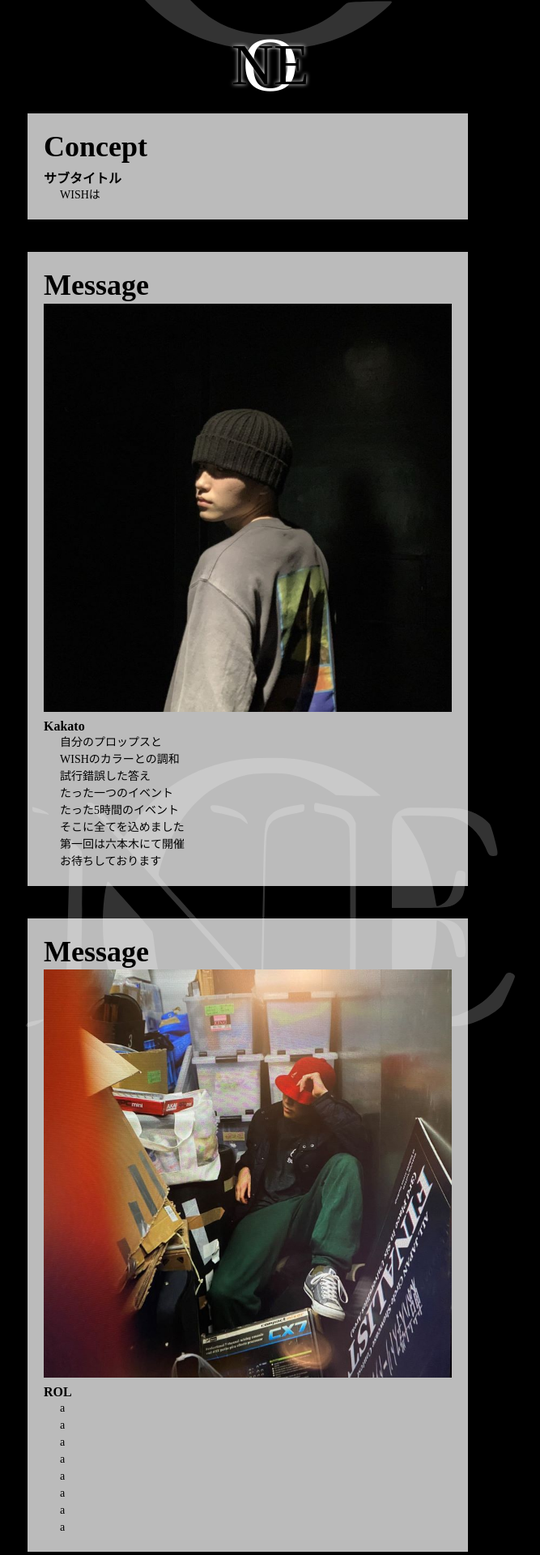
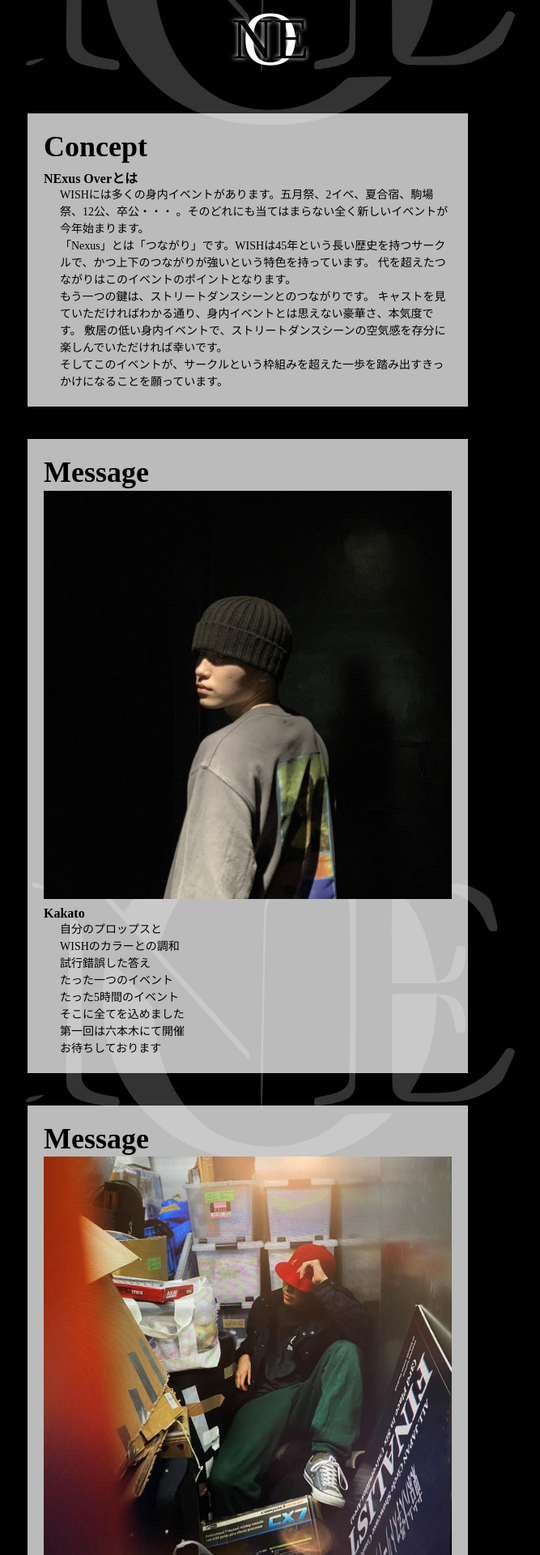
Before and after one commit to PlusF/nexus-over, a Next.js app: page /concept in a window 1280 px wide. Shown: the top 1920 px of the page at 81% size, without its empty margins (306-973 px from the left). Built offline with nearby package versions, Linux system fonts and the light colour scheme; a web font is replaced by a local one.

Commit message:
add sample

```diff
--- a/components/linkbox.tsx
+++ b/components/linkbox.tsx
@@ -21,7 +21,7 @@ function BaseLinkBox(props: {
             maxWidth="600"
         >
             {props.children}
-            <Box mt="2" fontSize="lg" textAlign="right">
+            <Box fontSize="lg" textAlign="right">
                 <LinkOverlay as={Link} href={href}>
                     {props.linkText}
                 </LinkOverlay>
@@ -43,8 +43,8 @@ function HomeLinkBox(props: {
 }) {
     const linkText = props.linkText || 'Read more';
     return (
-        <ScrollOnce>
-            <BaseLinkBox href={props.href} linkText={'→' + linkText} width="80%">
+        <ScrollOnce enableTap>
+            <BaseLinkBox href={props.href} linkText={'→ ' + linkText} width="80%">
                 <Heading pt="5">{props.title}</Heading>
                 {props.children}
             </BaseLinkBox>
--- a/components/logo.tsx
+++ b/components/logo.tsx
@@ -5,7 +5,7 @@ import { ChakraBox } from './motion';
 
 function NormalLogo() {
     return (
-        <Box position="sticky" top={20} zIndex="docked">
+        <Box position="sticky" top={12} zIndex="docked">
             <Link href="/">
                 <Center>
                     <Box position="absolute" fontSize="8xl" color="white">
--- a/components/motion.tsx
+++ b/components/motion.tsx
@@ -33,15 +33,15 @@ const cardVariants: Variants = {
     },
 };
 
-function ScrollOnce(props: { children: React.ReactNode }) {
+function ScrollOnce(props: { children: React.ReactNode; enableTap?: boolean }) {
     return (
         <motion.div
             initial="offscreen"
             whileInView="onscreen"
             viewport={{ once: true, amount: 0.6 }}
             style={{ width: '100%', height: '100%' }}
-            whileTap="tap"
-            whileHover="hover"
+            whileTap={props.enableTap ? 'tap' : undefined}
+            whileHover={props.enableTap ? 'hover' : undefined}
         >
             <motion.div variants={cardVariants}>{props.children}</motion.div>
         </motion.div>
--- a/pages/concept.tsx
+++ b/pages/concept.tsx
@@ -11,17 +11,25 @@ export default function Concept() {
                 <Box h={100}></Box>
                 <SimpleBox title="Concept">
                     <Heading fontSize="md" mt="2">
-                        サブタイトル
+                        NExus Overとは
                     </Heading>
                     <Box fontSize="sm" ml="5">
-                        <Text>WISHは</Text>
-                        <Text></Text>
-                        <Text></Text>
-                        <Text></Text>
-                        <Text></Text>
-                        <Text></Text>
-                        <Text></Text>
-                        <Text></Text>
+                        <Text>
+                            WISHには多くの身内イベントがあります。五月祭、2イベ、夏合宿、駒場祭、12公、卒公・・・
+                            。そのどれにも当てはまらない全く新しいイベントが今年始まります。
+                        </Text>
+                        <Text>
+                            「Nexus」とは「つながり」です。WISHは45年という長い歴史を持つサークルで、かつ上下のつながりが強いという特色を持っています。
+                            代を超えたつながりはこのイベントのポイントとなります。
+                        </Text>
+                        <Text>
+                            もう一つの鍵は、ストリートダンスシーンとのつながりです。
+                            キャストを見ていただければわかる通り、身内イベントとは思えない豪華さ、本気度です。
+                            敷居の低い身内イベントで、ストリートダンスシーンの空気感を存分に楽しんでいただければ幸いです。
+                        </Text>
+                        <Text>
+                            そしてこのイベントが、サークルという枠組みを超えた一歩を踏み出すきっかけになることを願っています。
+                        </Text>
                     </Box>
                 </SimpleBox>
                 <SimpleBox title="Message">
@@ -46,17 +54,24 @@ export default function Concept() {
                         ROL
                     </Heading>
                     <Box fontSize="sm" ml="5">
-                        <Text>a</Text>
-                        <Text>a</Text>
-                        <Text>a</Text>
-                        <Text>a</Text>
-                        <Text>a</Text>
-                        <Text>a</Text>
-                        <Text>a</Text>
-                        <Text>a</Text>
+                        <Text>
+                            現役時代はほぼサークルの中で生きてきました。
+                            理由は自分でもわかりませんが、食わず嫌いというか、出不精というか、そんなぼんやりとしたものだった気がします。
+                            引退して外のつながりも作り始めて、それもまた刺激的で楽しいと気づきました。
+                        </Text>
+                        <Text>
+                            WISHの空気感って温かくて居心地がよくて、みんなも人間が好きで居続けているのかなと思っています。
+                            ダンスはどこでも誰とでもできますが、WISHを選んでいるのはそれぞれ理由があるはずです。
+                        </Text>
+                        <Text>
+                            その理由を大切にしながら、さらに良い刺激を得られるように、このイベントを開催します。
+                        </Text>
+                        <Text>
+                            このイベントが、みんなの熱量を増やす燃料になってほしいと思っています。
+                        </Text>
                     </Box>
                 </SimpleBox>
-                <Box h={200}></Box>
+                <Box h={100}></Box>
             </Box>
             <BackLinkBox />
         </>
--- a/pages/contents.tsx
+++ b/pages/contents.tsx
@@ -1,3 +1,4 @@
+import { SimpleBox } from '@/components/box';
 import { BackLinkBox } from '@/components/linkbox';
 import { NormalLogo } from '@/components/logo';
 import { Box } from '@chakra-ui/react';
@@ -7,7 +8,10 @@ export default function Contents() {
         <>
             <Box>
                 <NormalLogo />
-                <Box h={1000}></Box>
+                <Box h={100}></Box>
+                <SimpleBox title="Battle">Coming soon...</SimpleBox>
+                <SimpleBox title="Showcases">Coming soon...</SimpleBox>
+                <Box h={200}></Box>
             </Box>
             <BackLinkBox />
         </>
--- a/pages/location.tsx
+++ b/pages/location.tsx
@@ -1,3 +1,4 @@
+import { SimpleBox } from '@/components/box';
 import { BackLinkBox } from '@/components/linkbox';
 import { NormalLogo } from '@/components/logo';
 import { Box } from '@chakra-ui/react';
@@ -7,7 +8,10 @@ export default function Location() {
         <>
             <Box>
                 <NormalLogo />
-                <Box h={1000}></Box>
+                <Box h={100}></Box>
+                <SimpleBox title="Location">Coming soon...</SimpleBox>
+                <SimpleBox title="Time Table">Coming soon...</SimpleBox>
+                <Box h={200}></Box>
             </Box>
             <BackLinkBox />
         </>
```
Also changed, not shown: pages/casts.tsx (+7 -1 lines), pages/entry.tsx (+137 -2 lines), pages/index.tsx (+3 -7 lines).
